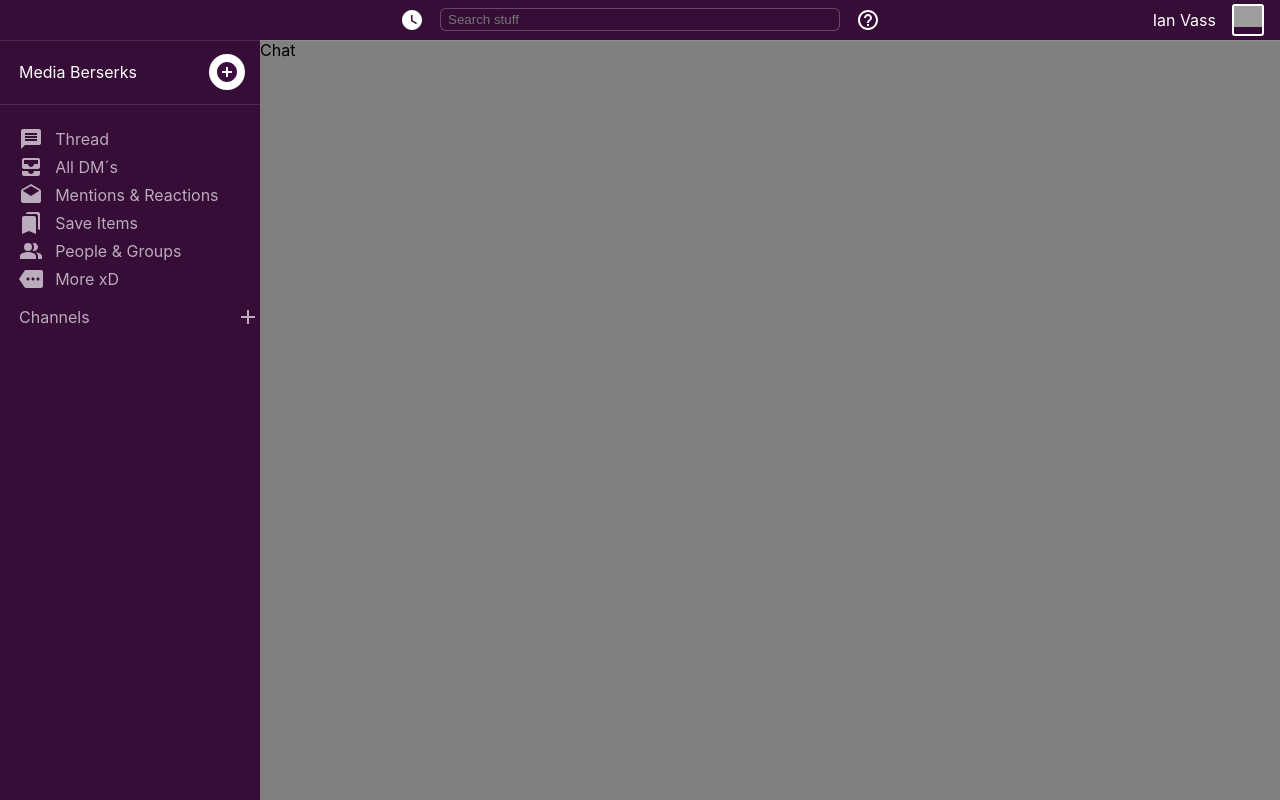
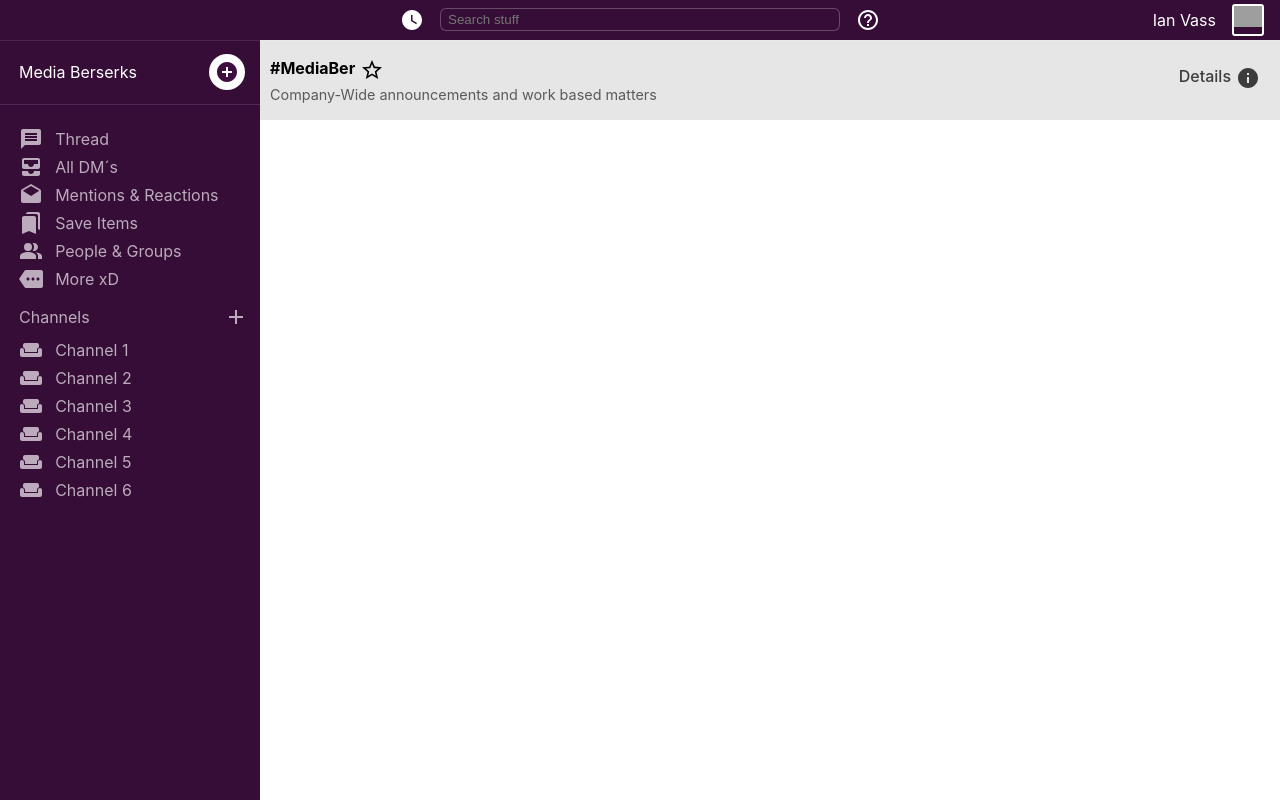
Before and after one commit to ian117/slack-clone-project, a React (Create React App) app: page /room in a window 1280 px wide. Built offline with nearby package versions, Linux system fonts and the light colour scheme; grey boxes are pictures that could not be loaded.

Commit message:
Css homework 1

```diff
--- a/src/App.js
+++ b/src/App.js
@@ -41,7 +41,7 @@ const Container = styled.div`
 `
 
 const Main = styled.div`
-  background-color: gray;
+  background-color: white;
   display: grid;
   grid-template-columns: 260px auto;
 `
--- a/src/components/Chat.js
+++ b/src/components/Chat.js
@@ -1,11 +1,98 @@
 import React from 'react'
+import styled from "styled-components";
+import StarOutlineIcon from '@material-ui/icons/StarOutline';
+import InfoIcon from '@material-ui/icons/Info';
 
 function Chat() {
     return (
-        <div>
-            Chat
-        </div>
+        <Container>
+            <Header>
+                <InfoChannel>
+                    <ChannelHeading>
+                        <HeadingText>
+                            #MediaBer
+                        </HeadingText>
+                        <HeadingSymbol>
+                            <StarOutlineIcon/>
+                        </HeadingSymbol>
+
+                    </ChannelHeading>
+                    <ChannelText>
+                    Company-Wide announcements and work based matters
+                    </ChannelText>
+                </InfoChannel>
+                <DetailsBox>
+                    <DetailsHeading>
+                        Details
+                    </DetailsHeading>
+                    <DetailsSymbol>
+                        <InfoIcon/>
+                    </DetailsSymbol>
+                </DetailsBox>
+            </Header>
+            <Main>
+
+            </Main>
+        </Container>
     )
 }
 
 export default Chat
+
+const Container = styled.div`
+  display: grid;
+  grid-template-rows: 80px auto;
+`
+
+const Header = styled.div`
+  background-color: rgb(230, 230,230);
+  display: flex;
+  justify-content: space-between;
+  align-items: center;
+  padding-right: 10px;
+  padding-left: 10px;
+`
+
+const Main = styled.div`
+
+`
+
+const InfoChannel = styled.div`
+
+`
+
+const ChannelHeading = styled.div`
+    font-weight: bold;
+    display: flex;
+`
+
+const HeadingText = styled.div`
+
+`
+
+const HeadingSymbol = styled.div`
+    padding-left: 5px;
+`
+
+const ChannelText = styled.div`
+    font-size: 0.9rem;
+    font-weight: 380;
+    color: rgb(90, 90,90);
+`
+
+const DetailsBox = styled.div`
+    display: flex;
+    cursor: pointer;
+    padding-right: 10px;
+`
+
+const DetailsHeading = styled.div`
+    color: rgb(60, 60,60);
+    font-weight: 500;
+`
+
+const DetailsSymbol = styled.div`
+    color: rgb(60, 60,60);
+    font-weight: 500;
+    padding-left: 5px;
+`
--- a/src/components/Sidebar.js
+++ b/src/components/Sidebar.js
@@ -2,6 +2,7 @@ import React from 'react';
 import styled from 'styled-components';
 import AddCircleIcon from '@material-ui/icons/AddCircle';
 import {sidebarItems} from '../data/SidebarData'
+import {ChannelItems} from '../data/ChannelData'
 import AddIcon from '@material-ui/icons/Add';
 
 function Sidebar() {
@@ -19,7 +20,7 @@ function Sidebar() {
 
                     {
                         sidebarItems.map((item) => (
-                           <MainChannelItem>
+                           <MainChannelItem key={item.text}>
                                 {item.icon}
                                 {item.text}
                             </MainChannelItem>
@@ -34,6 +35,14 @@ function Sidebar() {
                         </div>
                         <AddIcon></AddIcon>
                     </NewChannelContainer>
+                    <ChannelList>
+                        {ChannelItems.map((item) => (
+                                <Channel key={item.text}>
+                                {item.icon} {item.text}
+                                </Channel>
+                        )
+                            )}
+                    </ChannelList>
             </ChannelsContainer>
 
         </Container>
@@ -83,6 +92,10 @@ const NewMessage = styled.div`
     align-items: center;
     padding-left: 19px;
     cursor: pointer;
+
+    :hover {
+        background: #351D40;
+    }
  `
 
  const ChannelsContainer = styled.div`
@@ -96,4 +109,27 @@ const NewMessage = styled.div`
     align-items: center;
     height: 28px;
     padding-left: 19px;
+    padding-right: 12px;
+    padding-bottom: 5px;
+
+    :hover {
+        cursor: pointer;
+        color: white;
+    }
  `
+const ChannelList = styled.div`
+
+`
+
+const Channel = styled.div`
+    display: grid;
+    grid-template-columns: 15% auto;
+    height: 28px;
+    align-items: center;
+    padding-left: 19px;
+    cursor: pointer;
+
+    :hover {
+        background: #351D40;
+    }
+`
--- /dev/null
+++ b/src/data/ChannelData.js
@@ -0,0 +1,29 @@
+import WeekendIcon from '@material-ui/icons/Weekend';
+
+
+export const ChannelItems = [
+    {
+        icon: <WeekendIcon/>,
+        text: "Channel 1",
+    },
+    {
+        icon: <WeekendIcon/>,
+        text: "Channel 2",
+    },
+    {
+        icon: <WeekendIcon/>,
+        text: "Channel 3",
+    },
+    {
+        icon: <WeekendIcon/>,
+        text: "Channel 4",
+    },
+    {
+        icon: <WeekendIcon/>,
+        text: "Channel 5",
+    },
+    {
+        icon: <WeekendIcon/>,
+        text: "Channel 6",
+    }
+]
```
